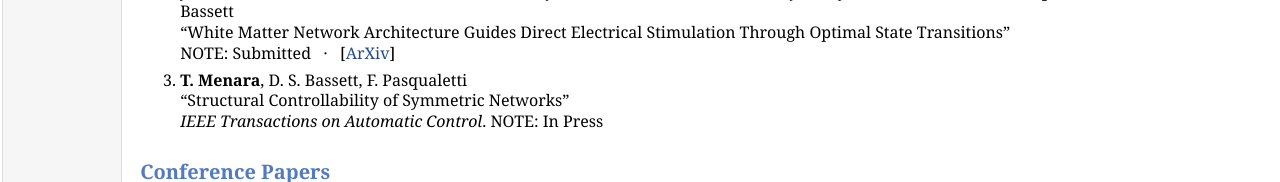
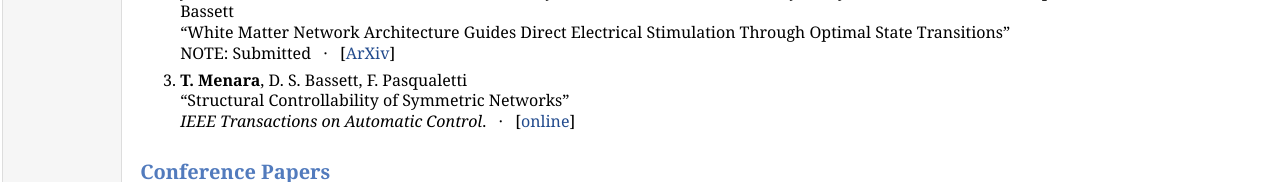
Before and after one commit to tommasomenara/tommasomenara.github.io, a plain HTML site: page publications.html in a window 1280 px wide. Shown: the part 196-378 px from the top of the page. Drawn offline with nearby package versions, Linux system fonts and the light colour scheme; some packages are replaced by stand-ins of ours.

Commit message:
Add files via upload

```diff
--- a/publications.html
+++ b/publications.html
@@ -42,7 +42,7 @@ NOTE: Submitted &nbsp; &middot; &nbsp; [<a href="https://arxiv.org/abs/1805.0126
 </li>
 <li><p><b>T. Menara</b>, D. S. Bassett, F. Pasqualetti<br />
 &ldquo;Structural Controllability of Symmetric Networks&rdquo;<br />
-<i>IEEE Transactions on Automatic Control</i>. NOTE: In Press</p>
+<i>IEEE Transactions on Automatic Control</i>.  &nbsp; &middot; &nbsp; [<a href="https://ieeexplore.ieee.org/stamp/stamp.jsp?tp=&amp;arnumber=8533416">online</a>]</p>
 </li>
 </ol>
 <h2>Conference Papers</h2>
```
Also changed, not shown: 1 other file.
